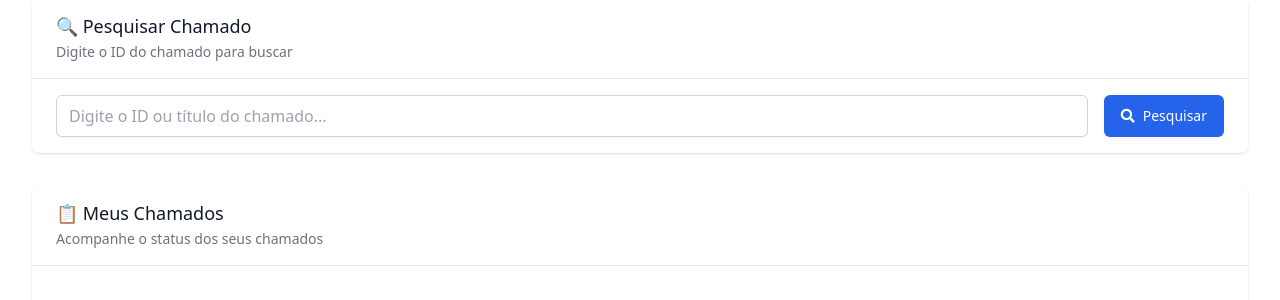
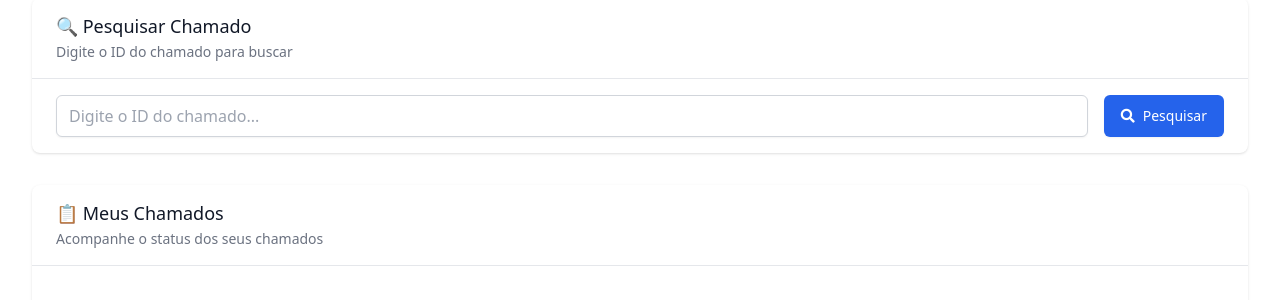
Before and after one commit to JWillian00/chamados, a Flask app: page /consultar_chamado in a window 1280 px wide. Shown: the part 219-519 px from the top of the page. Run offline with Flask 3, Linux system fonts and the light colour scheme; the visitor is signed in with stand-in values (Sample User, id 1); data that the repository does not hold is empty; parts of the project's set-up code (start-up, migrations or seed data) failed here and were passed over; some libraries are stand-ins or nearby versions.

Commit message:
ajuste subtitulo input

```diff
--- a/templates/consultar_chamado.html
+++ b/templates/consultar_chamado.html
@@ -402,7 +402,7 @@
                     <div class="flex-1">
                         <input type="text"
                                id="search-ticket-id"
-                               placeholder="Digite o ID ou título do chamado..."
+                               placeholder="Digite o ID do chamado..."
                                oninput="formatarChamadoID(this)"
                                class="block w-full px-3 py-2 border border-gray-300 rounded-md shadow-sm placeholder-gray-400 focus:outline-none focus:ring-blue-500 focus:border-blue-500">
                     </div>
```
